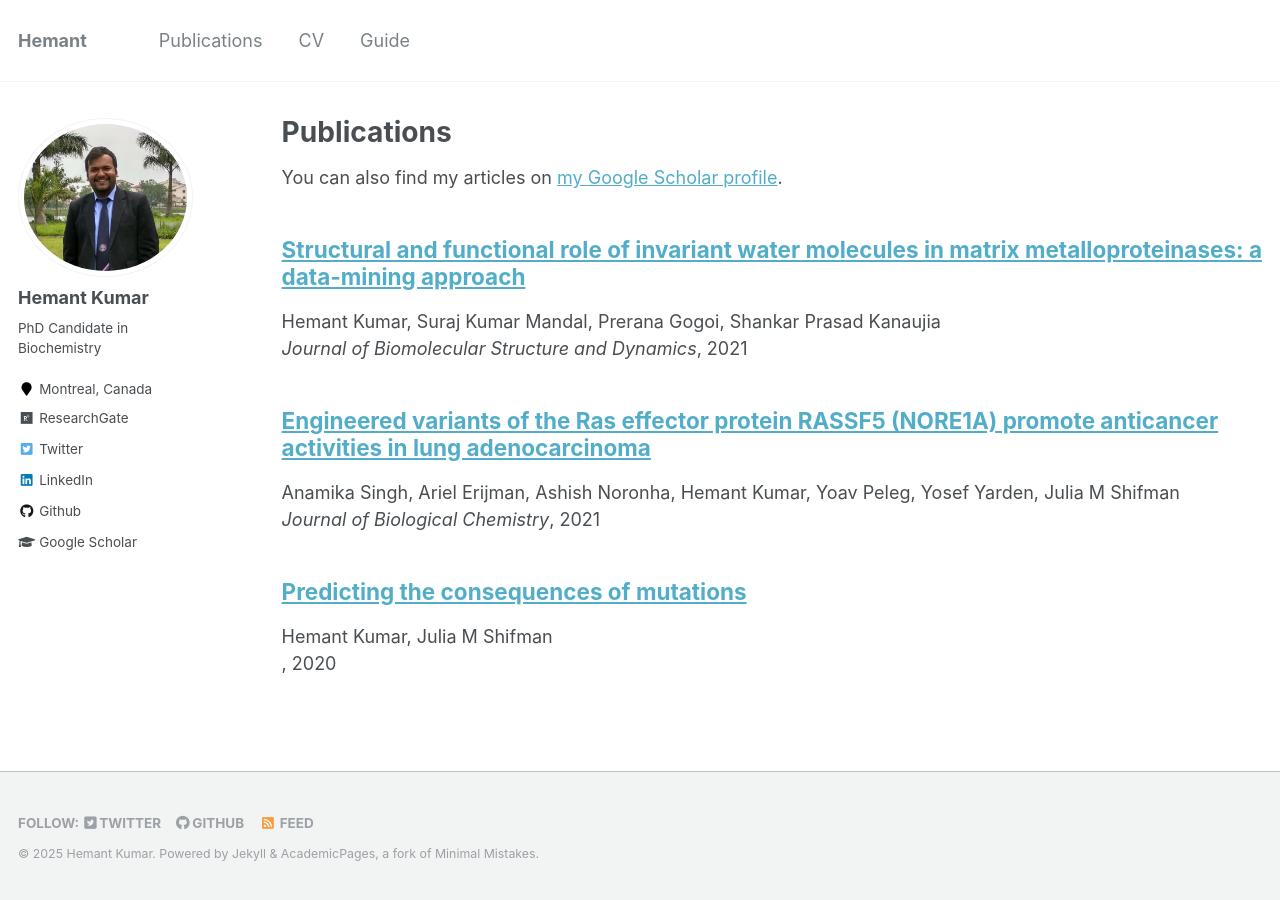
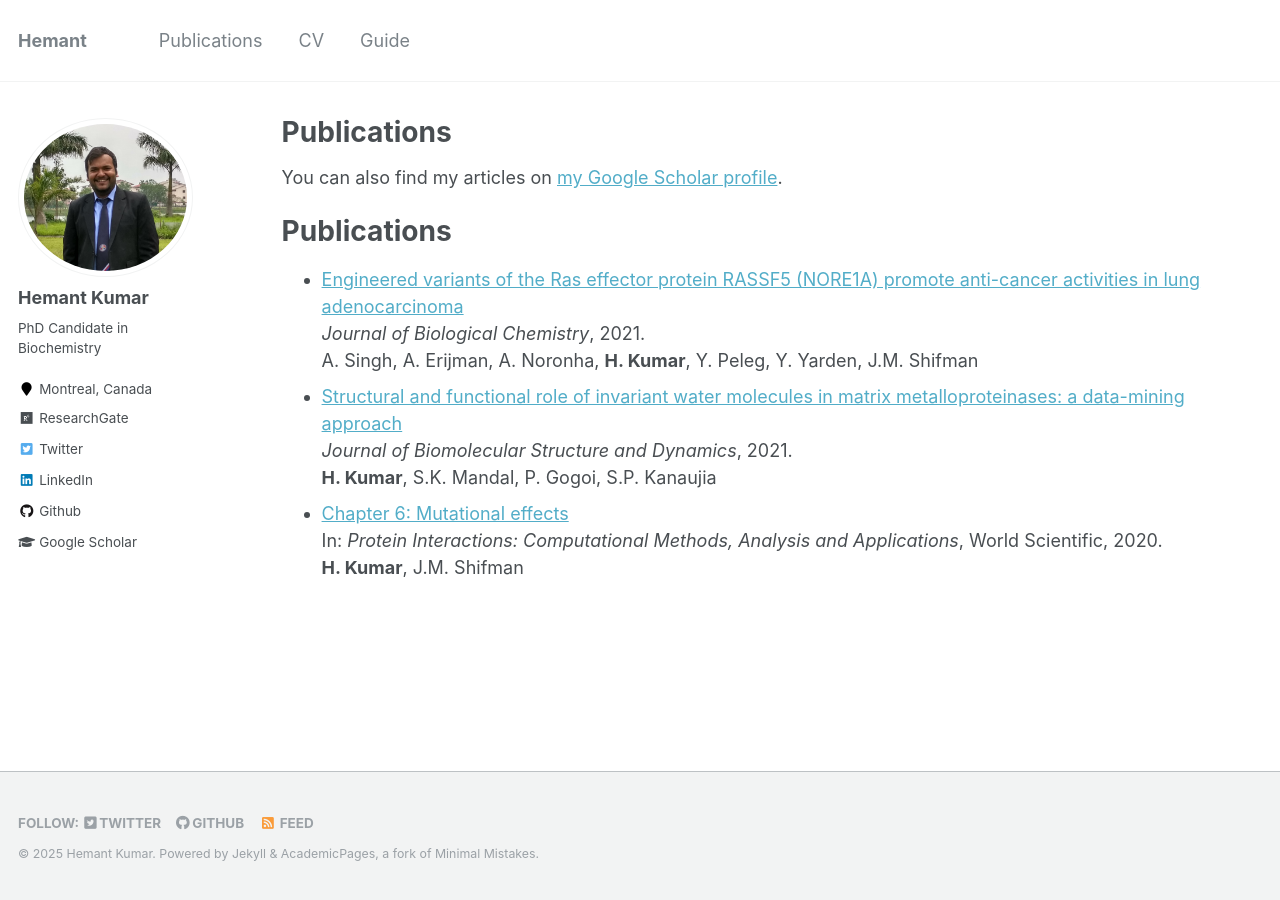
Before and after one commit to hemantkiitg/hemantkiitg.github.io, a Jekyll site: the page built from _pages/publications.md, in a window 1280 px wide. Built offline with Jekyll 4.4.1, drawn with Linux system fonts in a browser that asks for light colours.

Commit message:
Update publications.md

```diff
--- a/_pages/publications.md
+++ b/_pages/publications.md
@@ -17,6 +17,30 @@ author_profile: true
 
 {% include base_path %}
 
-{% for post in site.publications reversed %}
-  {% include archive-single.html %}
-{% endfor %}
+<h1>Publications</h1>
+
+<ul>
+  <li>
+    <a href="https://doi.org/10.1016/j.jbc.2021.101353" target="_blank" rel="noopener">
+      Engineered variants of the Ras effector protein RASSF5 (NORE1A) promote anti-cancer activities in lung adenocarcinoma
+    </a><br>
+    <em>Journal of Biological Chemistry</em>, 2021.<br>
+    A. Singh, A. Erijman, A. Noronha, <strong>H. Kumar</strong>, Y. Peleg, Y. Yarden, J.M. Shifman
+  </li>
+
+  <li>
+    <a href="https://doi.org/10.1080/07391102.2021.1938683" target="_blank" rel="noopener">
+      Structural and functional role of invariant water molecules in matrix metalloproteinases: a data-mining approach
+    </a><br>
+    <em>Journal of Biomolecular Structure and Dynamics</em>, 2021.<br>
+    <strong>H. Kumar</strong>, S.K. Mandal, P. Gogoi, S.P. Kanaujia
+  </li>
+
+  <li>
+    <a href="https://doi.org/10.1142/9789811211874_0006" target="_blank" rel="noopener">
+      Chapter 6: Mutational effects
+    </a><br>
+    In: <em>Protein Interactions: Computational Methods, Analysis and Applications</em>, World Scientific, 2020.<br>
+    <strong>H. Kumar</strong>, J.M. Shifman
+  </li>
+</ul>
```
